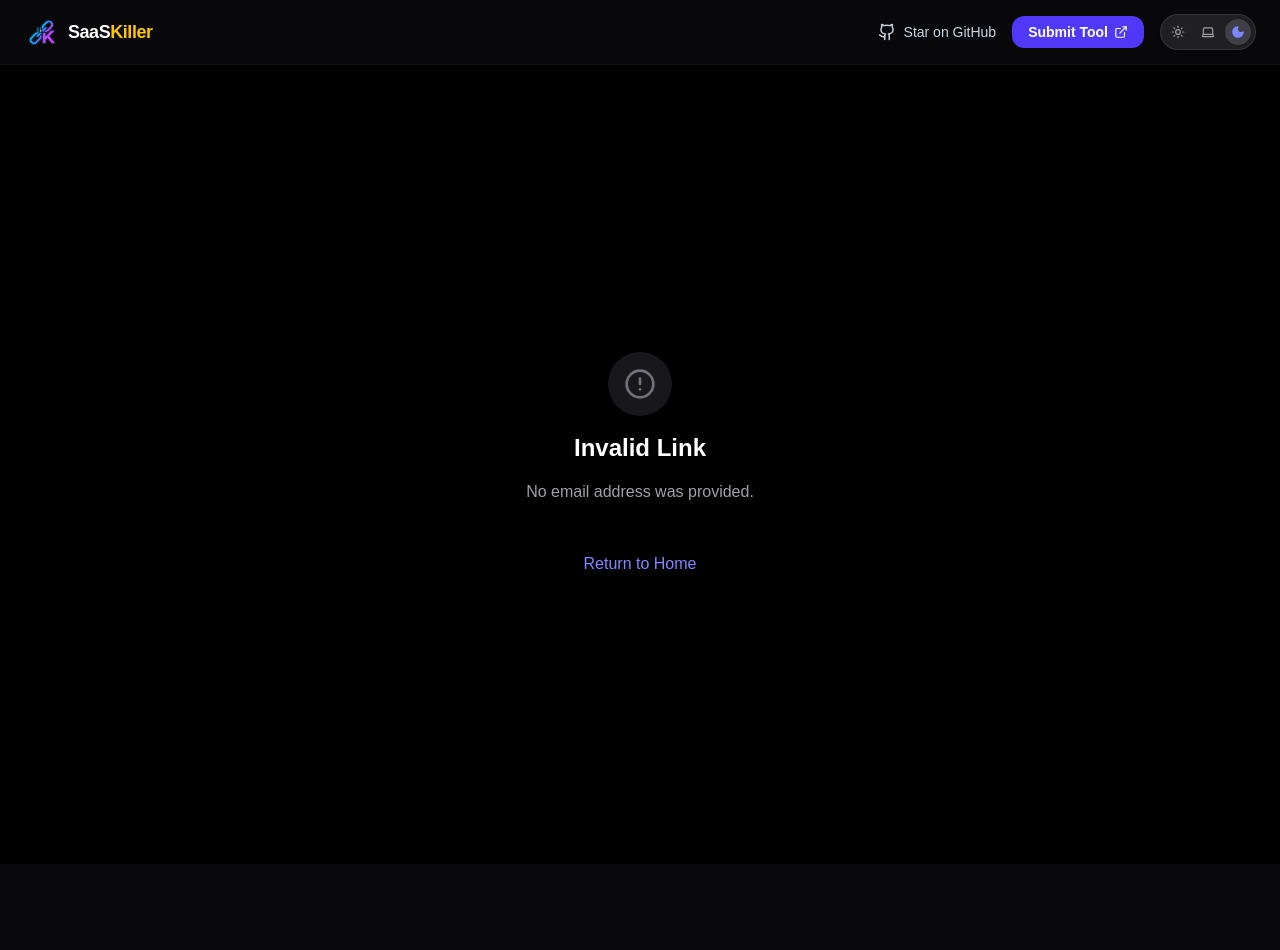
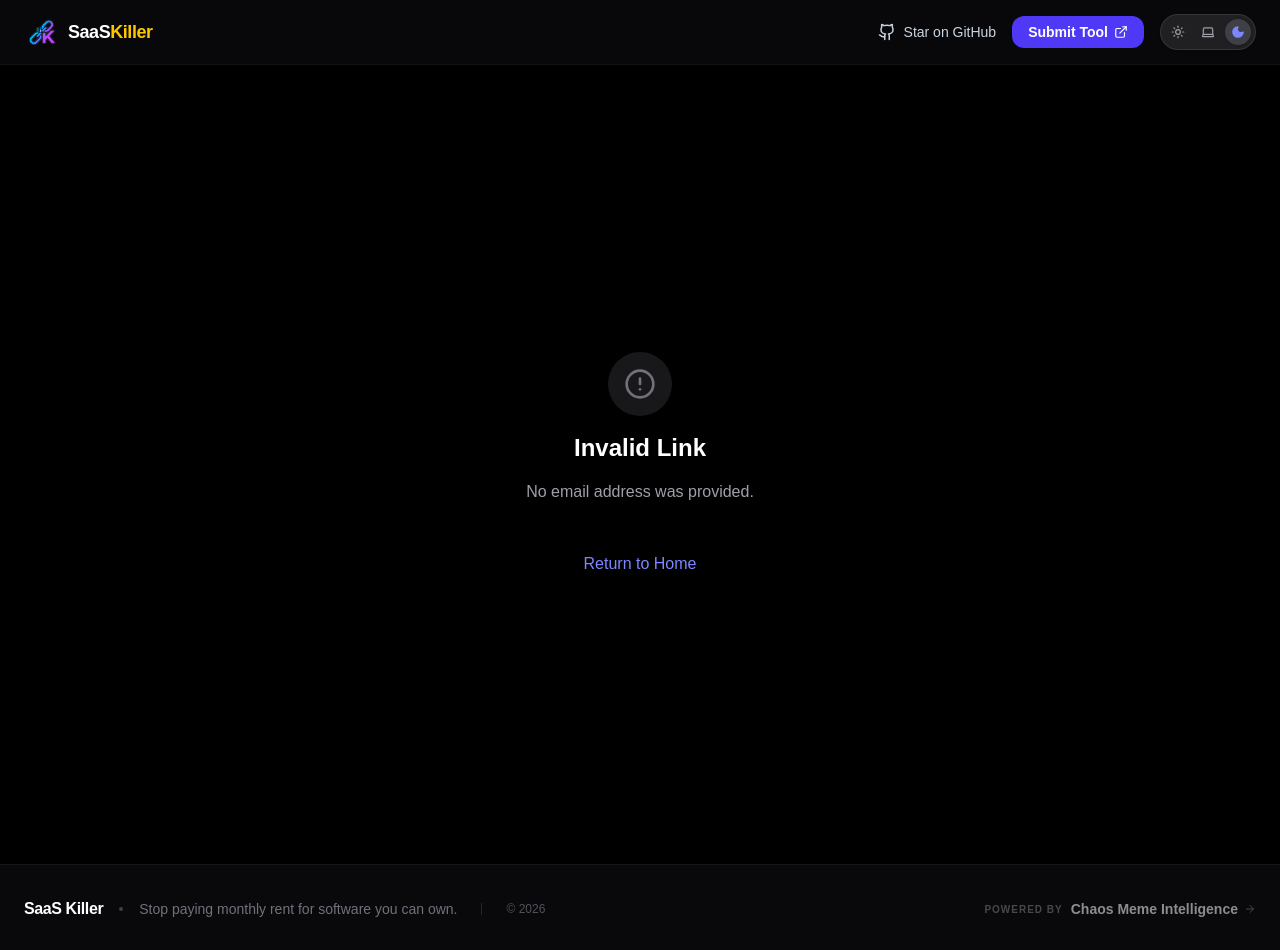
Before and after one commit to muskke/saas-killer, a Next.js app: page /unsubscribe in a window 1280 px wide. Shown: the top 950 px of the page. Before the commit the page ends 864 px from the top, so only its background shows below. Built offline with nearby package versions, Linux system fonts and the light colour scheme.

Commit message:
feat(ui): Refactor Footer, redesign ToolGrid interactions, and polish aesthetics

```diff
--- a/src/app/layout.tsx
+++ b/src/app/layout.tsx
@@ -46,6 +46,8 @@ export const metadata: Metadata = {
   },
 };
 
+import Footer from "@/components/Footer";
+
 export default function RootLayout({
   children,
 }: Readonly<{
@@ -54,12 +56,15 @@ export default function RootLayout({
   return (
     <html lang="en" suppressHydrationWarning>
       <body
-        className={`${geistSans.variable} ${geistMono.variable} antialiased pt-16 transition-colors duration-300`}
+        className={`${geistSans.variable} ${geistMono.variable} antialiased pt-16 transition-colors duration-300 flex flex-col min-h-screen`}
         suppressHydrationWarning
       >
         <ThemeProvider defaultTheme="dark" storageKey="saas-killer-theme">
           <Navbar />
-          {children}
+          <div className="flex-grow bg-gray-50 dark:bg-zinc-950">
+            {children}
+          </div>
+          <Footer />
           <Analytics />
         </ThemeProvider>
       </body>
--- a/src/app/page.tsx
+++ b/src/app/page.tsx
@@ -71,10 +71,7 @@ export default async function Home() {
       <ToolGrid tools={sortedTools} />
       <Newsletter />
 
-      {/* Footer */}
-      <footer className="border-t border-gray-200 dark:border-white/5 py-12 text-center text-gray-500 dark:text-zinc-500 text-sm bg-white dark:bg-zinc-950/50">
-        <p>&copy; 2026 The Venture Tyrant. Data via GitHub API.</p>
-      </footer>
+
 
     </main>
   );
--- /dev/null
+++ b/src/components/Footer.tsx
@@ -0,0 +1,45 @@
+'use client';
+
+import React from 'react';
+
+const Footer = () => {
+    return (
+        <footer className="w-full border-t border-gray-200/50 dark:border-white/5 bg-gray-50 dark:bg-zinc-950 mt-auto">
+            <div className="max-w-7xl mx-auto px-6 py-8 flex flex-col md:flex-row items-center justify-between gap-4">
+                {/* Left: Brand & Slogan */}
+                <div className="flex flex-col md:flex-row items-center gap-2 md:gap-4 text-center md:text-left">
+                    <span className="font-bold text-gray-900 dark:text-white tracking-tight">SaaS Killer</span>
+                    <span className="hidden md:inline-block w-1 h-1 rounded-full bg-gray-300 dark:bg-zinc-700" />
+                    <span className="text-sm text-gray-500 dark:text-zinc-500 font-medium">Stop paying monthly rent for software you can own.</span>
+                    <span className="hidden md:inline-block w-px h-3 bg-gray-200 dark:bg-zinc-800 mx-2" />
+                    <span className="text-xs text-gray-400 dark:text-zinc-600">&copy; {new Date().getFullYear()}</span>
+                </div>
+
+                {/* Right: Chaos Meme Intelligence Link - 极简文字风格 */}
+                <a
+                    href="https://chaos-meme.cn"
+                    target="_blank"
+                    rel="noopener noreferrer"
+                    className="group flex items-center gap-2 transition-all duration-300 opacity-60 hover:opacity-100"
+                >
+                    <span className="text-[10px] font-bold uppercase tracking-widest text-gray-400 dark:text-zinc-500 group-hover:text-indigo-500 transition-colors">Powered by</span>
+                    <div className="flex items-center gap-1.5">
+                        <span className="text-sm font-semibold text-gray-700 dark:text-zinc-200 group-hover:text-indigo-600 dark:group-hover:text-indigo-400 transition-colors">
+                            Chaos Meme Intelligence
+                        </span>
+                        <svg
+                            className="w-3 h-3 text-gray-400 dark:text-zinc-500 group-hover:text-indigo-500 group-hover:translate-x-0.5 group-hover:-translate-y-0.5 transition-all duration-300"
+                            fill="none"
+                            stroke="currentColor"
+                            viewBox="0 0 24 24"
+                        >
+                            <path strokeLinecap="round" strokeLinejoin="round" strokeWidth={2} d="M5 12h14M12 5l7 7-7 7" />
+                        </svg>
+                    </div>
+                </a>
+            </div>
+        </footer>
+    );
+};
+
+export default Footer;
--- a/src/components/Newsletter.tsx
+++ b/src/components/Newsletter.tsx
@@ -41,9 +41,9 @@ export default function Newsletter() {
   };
 
   return (
-    <section className="w-full max-w-2xl mx-auto my-24 px-4">
+    <section className="w-full max-w-2xl mx-auto my-8 px-4">
       {/* Container: Minimalist Bar */}
-      <div className="relative group rounded-xl border border-gray-200 dark:border-white/10 bg-white/50 dark:bg-zinc-900/50 backdrop-blur-sm overflow-hidden hover:border-indigo-500/30 transition-all duration-300">
+      <div className="relative group rounded-xl border border-gray-200 dark:border-white/10 bg-gray-50 dark:bg-zinc-900 overflow-hidden hover:border-indigo-500/30 transition-all duration-300">
 
         {/* Subtle decorative glow on hover */}
         <div className="absolute inset-0 bg-gradient-to-r from-indigo-500/5 via-purple-500/5 to-pink-500/5 opacity-0 group-hover:opacity-100 transition-opacity duration-500 pointer-events-none" />
@@ -93,12 +93,6 @@ export default function Newsletter() {
           </div>
         </div>
       </div>
-
-      {/* Footer minimal text */}
-      <div className="mt-4 flex justify-between px-2 text-[10px] text-gray-400 dark:text-zinc-600 font-mono uppercase tracking-wider opacity-60">
-        <span>No spam, strictly code.</span>
-        <span>Unsubscribe anytime.</span>
-      </div>
     </section>
   );
 }
--- a/src/components/ToolGrid.tsx
+++ b/src/components/ToolGrid.tsx
@@ -263,13 +263,13 @@ export default function ToolGrid({ tools }: { tools: Tool[] }) {
   const [search, setSearch] = useState('');
   const [activeParent, setActiveParent] = useState('All');
   const [activeSub, setActiveSub] = useState('All');
-  const [displayCount, setDisplayCount] = useState(24);
+  const [displayCount, setDisplayCount] = useState(23); // 23 + 1 赞助商卡片 = 24（3的倍数）
 
   // Reset subcategory when parent changes
   const handleParentChange = (pid: string) => {
     setActiveParent(pid);
     setActiveSub('All');
-    setDisplayCount(24);
+    setDisplayCount(23);
   };
 
   const filteredTools = useMemo(() => {
@@ -308,6 +308,13 @@ export default function ToolGrid({ tools }: { tools: Tool[] }) {
   // Get active subcategories for secondary nav
   const activePillar = TAXONOMY.find(t => t.id === activeParent);
   const visibleSubcategories = activePillar ? activePillar.subcategories : [];
+
+  // 🔄 Load More Logic - 点击加载更多
+  const hasMore = visibleTools.length < filteredTools.length;
+
+  const handleLoadMore = () => {
+    setDisplayCount(prev => prev + 12); // 每次加载12个，保持3的倍数
+  };
 
   // Category Colors - More vibrant
   const getCategoryTheme = (cat: string) => {
@@ -359,7 +366,7 @@ export default function ToolGrid({ tools }: { tools: Tool[] }) {
               onClick={() => handleParentChange(pillar.id)}
               className={`flex items-center gap-2 px-5 py-3 rounded-xl text-sm font-bold whitespace-nowrap transition-all duration-300 ${activeParent === pillar.id
                 ? 'bg-gradient-to-r from-indigo-600 to-purple-600 text-white shadow-lg shadow-indigo-500/30 scale-105 border-transparent'
-                : 'bg-white dark:bg-zinc-900 border border-gray-200 dark:border-zinc-800 text-gray-600 dark:text-gray-400 hover:border-indigo-300 dark:hover:border-indigo-500/30 hover:text-indigo-600 dark:hover:text-indigo-400'
+                : 'bg-white dark:bg-zinc-900 border border-gray-200 dark:border-zinc-800 text-gray-600 dark:text-gray-400 hover:border-indigo-300 dark:hover:border-indigo-500/30 hover:text-indigo-600 dark:hover:text-indigo-400 hover:shadow-sm'
                 }`}
             >
               <span>{pillar.icon}</span>
@@ -406,18 +413,33 @@ export default function ToolGrid({ tools }: { tools: Tool[] }) {
             <ToolCard key={tool.slug} tool={tool} categoryColor={getCategoryTheme(tool.category)} index={index} />
           ))}
 
-          {visibleTools.length < filteredTools.length && (
-            <div className="col-span-full pt-12 flex justify-center">
+          {/* 🔄 点击加载更多 */}
+          {hasMore && (
+            <div className="col-span-full pt-4 flex items-center justify-center gap-4">
+              {/* 左侧装饰线 */}
+              <div className="flex-1 max-w-[100px] h-px bg-gradient-to-r from-transparent to-gray-200 dark:to-zinc-800" />
+
               <button
-                onClick={() => setDisplayCount(prev => prev + 24)}
-                className="group relative px-8 py-4 bg-white dark:bg-zinc-900 border border-gray-200 dark:border-zinc-800 rounded-full font-bold text-gray-600 dark:text-gray-300 hover:text-white transition-all active:scale-95 overflow-hidden"
+                onClick={handleLoadMore}
+                className="group relative inline-flex items-center gap-2 px-6 py-2.5 text-sm font-medium text-gray-500 dark:text-zinc-400 bg-white/50 dark:bg-zinc-900/50 hover:bg-white dark:hover:bg-zinc-800 border border-transparent hover:border-indigo-100 dark:hover:border-zinc-700 rounded-full transition-all duration-500 hover:shadow-lg hover:shadow-indigo-500/10 hover:text-indigo-600 dark:hover:text-indigo-400 active:scale-95"
               >
-                {/* Button Hover Fill */}
-                <div className="absolute inset-0 bg-gradient-to-r from-indigo-500 to-purple-600 opacity-0 group-hover:opacity-100 transition-opacity duration-300" />
-                <span className="relative flex items-center gap-2">
-                  Load More Alternatives <ArrowRight size={16} className="group-hover:translate-x-1 transition-transform" />
+                <div className="absolute inset-0 bg-gradient-to-r from-indigo-500/5 to-purple-500/5 opacity-0 group-hover:opacity-100 rounded-full transition-opacity duration-500" />
+                <span className="relative">Show more</span>
+                <span className="relative flex items-center justify-center min-w-[20px] h-5 bg-gray-100 dark:bg-zinc-800 text-[10px] rounded-full px-1.5 group-hover:bg-indigo-100 dark:group-hover:bg-indigo-900/30 group-hover:text-indigo-600 dark:group-hover:text-indigo-400 transition-colors">
+                  {filteredTools.length - visibleTools.length}
                 </span>
+                <svg
+                  className="relative w-4 h-4 text-gray-400 group-hover:text-indigo-500 group-hover:translate-y-0.5 transition-all duration-300"
+                  fill="none"
+                  stroke="currentColor"
+                  viewBox="0 0 24 24"
+                >
+                  <path strokeLinecap="round" strokeLinejoin="round" strokeWidth={1.5} d="M19 9l-7 7-7-7" />
+                </svg>
               </button>
+
+              {/* 右侧装饰线 */}
+              <div className="flex-1 max-w-[100px] h-px bg-gradient-to-l from-transparent to-gray-200 dark:to-zinc-800" />
             </div>
           )}
         </div>
```
